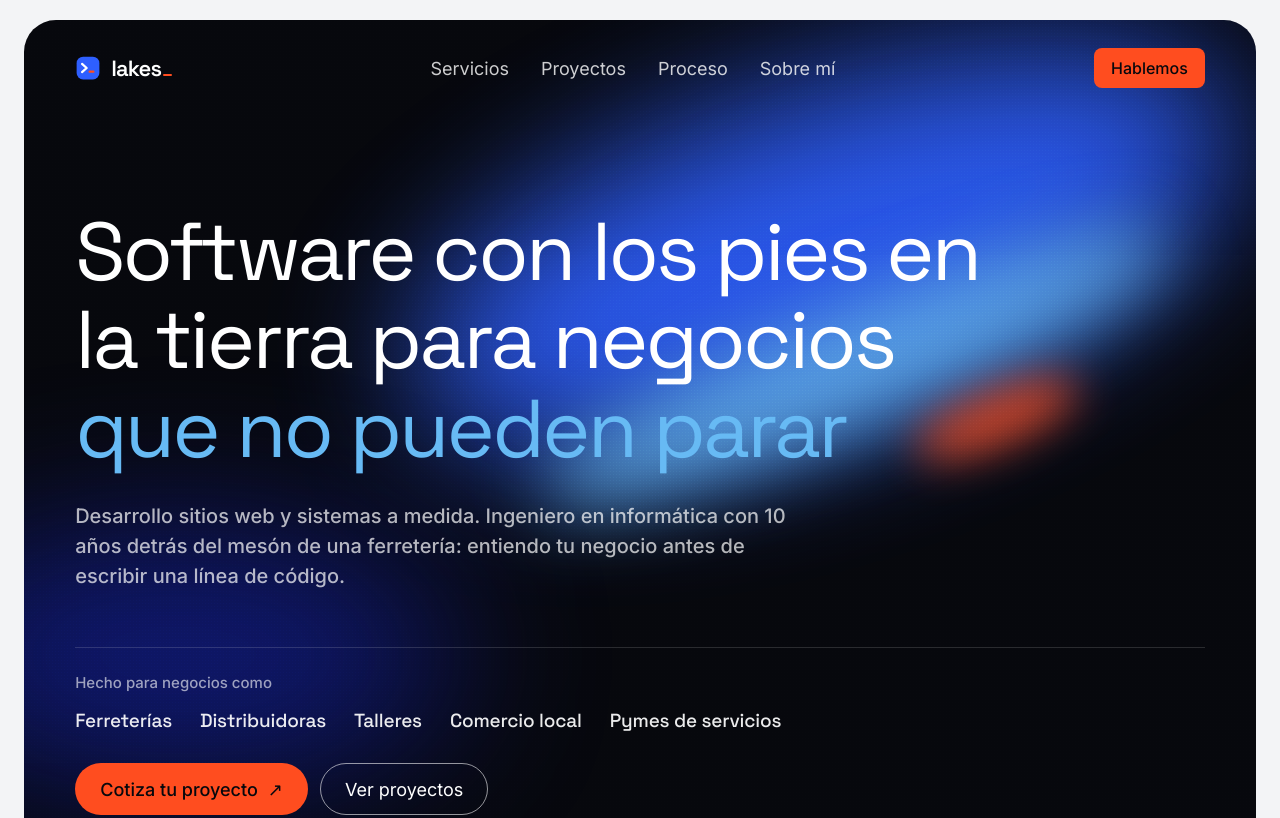
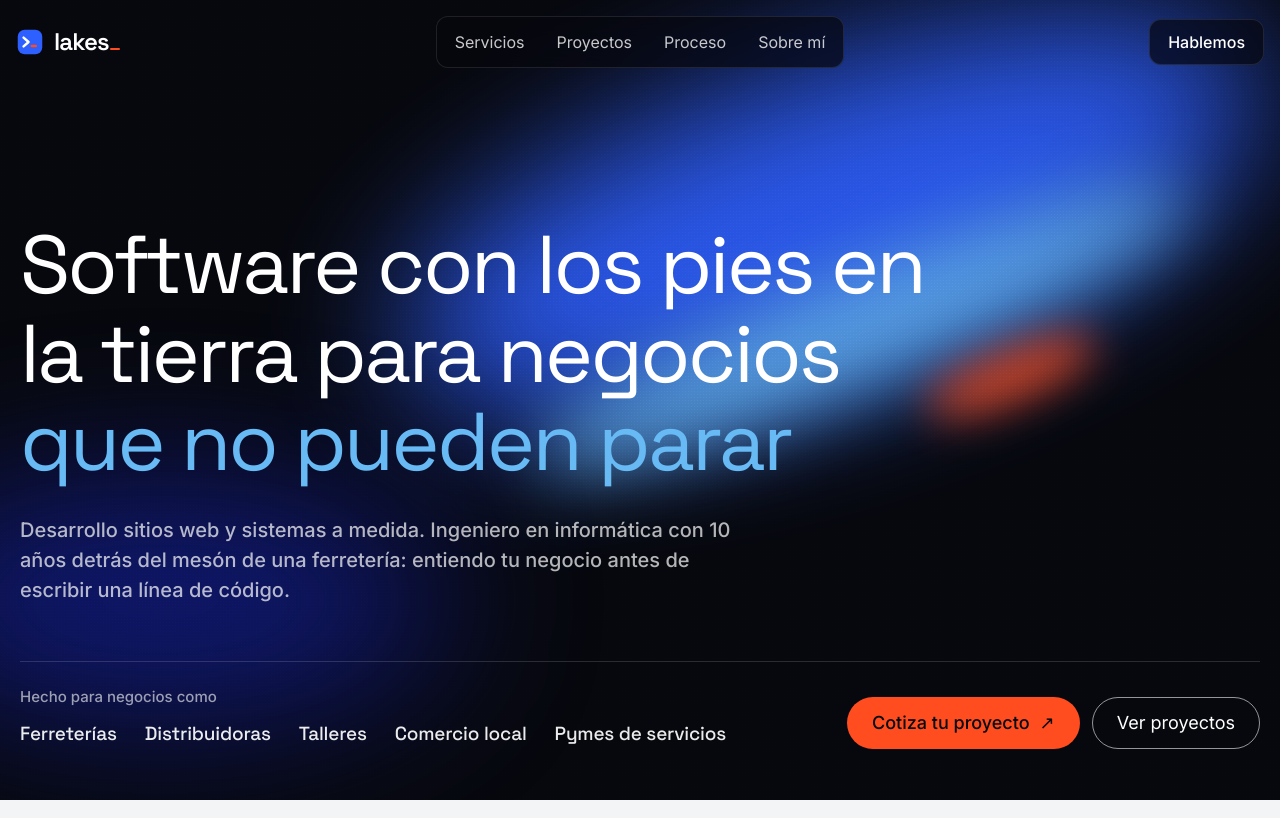
Before and after one commit to lakessoluciones/lakes-web, a plain HTML site: page index.html in a window 1280 px wide. Shown: the top 818 px of the page. Drawn offline with nearby package versions, Linux system fonts and the light colour scheme; a web font is replaced by a local one.

Commit message:
Hero a todo el ancho y barra de navegación flotante
Menos espacio en blanco: sin margen alrededor del hero, secciones más compactas.

Co-Authored-By: Claude Opus 5.5 <noreply@anthropic.com>
Claude-Session: https://claude.ai/code/session_01HbkqT8LFTuxWK11wYhraQZ

```diff
--- a/index.html
+++ b/index.html
@@ -47,8 +47,8 @@
   color-scheme:light;
 }
 *{box-sizing:border-box}
-html{scroll-behavior:smooth}
-body{background:var(--mist);color:var(--ink);font-family:var(--f-body);font-size:16px;line-height:1.5;font-weight:500}
+html{scroll-behavior:smooth;scroll-padding-top:80px}
+body{margin:0;background:var(--mist);color:var(--ink);font-family:var(--f-body);font-size:16px;line-height:1.5;font-weight:500}
 a{color:inherit;text-decoration:none}
 p{margin:0}
 h1,h2,h3{margin:0;font-family:var(--f-display);text-wrap:balance}
@@ -76,19 +76,27 @@ h1,h2,h3{margin:0;font-family:var(--f-display);text-wrap:balance}
 .grain{position:absolute;inset:0;z-index:-1;opacity:.07;background-image:radial-gradient(#fff 1px,transparent 1px);background-size:3px 3px;mix-blend-mode:overlay}
 
 /* Hero */
-.hero-shell{padding-top:12px}
-.hero{min-height:640px;display:flex;flex-direction:column;padding:28px clamp(20px,4vw,56px) clamp(28px,4vw,56px)}
+.hero-shell{padding:0}
+.hero{min-height:max(640px,100svh);border-radius:0;display:flex;flex-direction:column;padding:120px max(20px,calc((100vw - 1280px)/2 + 16px)) clamp(32px,4vw,56px)}
 .hero .light i:nth-child(1){width:70%;height:38%;left:30%;top:8%;background:var(--blue);transform:rotate(-18deg);filter:blur(70px)}
 .hero .light i:nth-child(2){width:55%;height:14%;left:40%;top:34%;background:var(--sky);transform:rotate(-22deg);filter:blur(36px);opacity:.75}
 .hero .light i:nth-child(3){width:45%;height:30%;left:-10%;top:60%;background:var(--night);filter:blur(80px)}
 .hero .light i:nth-child(4){width:14%;height:6%;left:72%;top:44%;background:var(--orange);transform:rotate(-22deg);filter:blur(22px);opacity:.8}
-.nav{display:flex;align-items:center;justify-content:space-between;gap:20px}
-.logo{display:flex;align-items:center;gap:10px;font-family:var(--f-display);font-weight:600;font-size:22px;letter-spacing:-.03em}
-.nav-links{display:flex;gap:32px;font-size:18px;font-weight:400;color:rgba(255,255,255,.8)}
-.nav-links a:hover{color:var(--white)}
-.nav .pill{height:40px;padding:0 16px;border-radius:8px;font-size:16px}
-@media (max-width:860px){.nav-links{display:none}}
-.hero-body{margin-top:auto;padding-top:120px;display:grid;gap:28px;max-width:980px}
+.nav{position:fixed;top:16px;left:0;right:0;z-index:50;pointer-events:none}
+.nav-in{max-width:1280px;margin:0 auto;padding:0 16px;display:grid;grid-template-columns:1fr auto 1fr;align-items:center;gap:12px}
+.nav-in>*{pointer-events:auto}
+.logo{display:flex;align-items:center;gap:10px;font-family:var(--f-display);font-weight:600;font-size:24px;color:var(--white);justify-self:start;transition:color .15s ease}
+.nav.on-light .logo{color:var(--ink)}
+.nav.on-light .nav-links,.nav.on-light .nav-cta{background:rgba(7,8,13,.88)}
+.nav-links,.nav-cta{background:rgba(7,8,13,.72);-webkit-backdrop-filter:blur(14px) saturate(140%);backdrop-filter:blur(14px) saturate(140%);border:1px solid rgba(255,255,255,.1);border-radius:12px}
+.nav-links{display:flex;gap:4px;padding:4px}
+.nav-links a{padding:9px 14px;border-radius:8px;font-size:16px;font-weight:400;color:rgba(255,255,255,.78);transition:color .15s ease,background-color .15s ease}
+.nav-links a:hover{color:var(--white);background:rgba(255,255,255,.08)}
+.nav-cta{justify-self:end;display:inline-flex;align-items:center;height:46px;padding:0 18px;font-size:16px;font-weight:500;color:var(--white);transition:background-color .15s ease,color .15s ease,border-color .15s ease}
+.nav-cta:hover{background:var(--orange);border-color:var(--orange);color:var(--ink)}
+.nav a:focus-visible{outline:2px solid var(--sky);outline-offset:2px}
+@media (max-width:860px){.nav-links{display:none}.nav-in{grid-template-columns:1fr auto}}
+.hero-body{margin-top:auto;padding-top:40px;display:grid;gap:28px;max-width:980px}
 .hero h1{font-weight:400;font-size:clamp(44px,6.4vw,84px);line-height:1.08;letter-spacing:-.035em}
 .hero h1 span{color:var(--sky)}
 .hero .sub{font-size:clamp(17px,1.6vw,20px);color:rgba(255,255,255,.7);max-width:56ch}
@@ -99,7 +107,7 @@ h1,h2,h3{margin:0;font-family:var(--f-display);text-wrap:balance}
 .ctas{display:flex;gap:12px;flex-wrap:wrap}
 
 /* Secciones claras */
-section{padding-block:clamp(72px,9vw,128px)}
+section{padding-block:clamp(56px,7vw,96px)}
 .rule{border-top:1px solid var(--ash)}
 .split{display:grid;grid-template-columns:1fr 1px 1.35fr;gap:clamp(24px,4vw,64px)}
 .split .vr{background:var(--ash)}
@@ -226,15 +234,17 @@ span.cur{display:inline-block!important;font-size:inherit!important;width:.42em;
 </svg>
 
 <a class="skip" href="#problema">Saltar al contenido</a>
-<div class="wrap hero-shell" id="inicio">
+<nav class="nav" id="nav" aria-label="Principal">
+  <div class="nav-in">
+    <a class="logo" href="#inicio"><svg width="28" height="28" aria-hidden="true"><use href="#iso"/></svg><span class="lkw">lakes<span class="cur" aria-hidden="true"></span></span></a>
+    <div class="nav-links"><a href="#servicios">Servicios</a><a href="#trabajo">Proyectos</a><a href="#proceso">Proceso</a><a href="#sobre-mi">Sobre mí</a></div>
+    <a class="nav-cta" href="#contacto">Hablemos</a>
+  </div>
+</nav>
+<div class="hero-shell" id="inicio">
   <header class="panel hero">
     <div class="light" aria-hidden="true"><i></i><i></i><i></i><i></i></div>
     <div class="grain" aria-hidden="true"></div>
-    <nav class="nav" aria-label="Principal">
-      <a class="logo" href="#inicio"><svg width="26" height="26" fill="#FFFFFF" aria-hidden="true"><use href="#iso"/></svg><span class="lkw">lakes<span class="cur" aria-hidden="true"></span></span></a>
-      <div class="nav-links"><a href="#servicios">Servicios</a><a href="#trabajo">Proyectos</a><a href="#proceso">Proceso</a><a href="#sobre-mi">Sobre mí</a></div>
-      <a class="pill pill-cta" href="#contacto">Hablemos</a>
-    </nav>
     <div class="hero-body">
       <h1>Software con los pies en la tierra para negocios <span>que no pueden parar</span></h1>
       <p class="sub">Desarrollo sitios web y sistemas a medida. Ingeniero en informática con 10 años detrás del mesón de una ferretería: entiendo tu negocio antes de escribir una línea de código.</p>
@@ -372,6 +382,9 @@ span.cur{display:inline-block!important;font-size:inherit!important;width:.42em;
 // WhatsApp: pon aquí el número real (formato 569XXXXXXXX) y el botón aparece solo.
 const WHATSAPP = "";
 if (WHATSAPP) { const a = document.getElementById("wa"); a.href = "https://wa.me/" + WHATSAPP + "?text=" + encodeURIComponent("Hola, quiero cotizar un proyecto"); a.hidden = false; }
+const nav=document.getElementById("nav"),hero=document.querySelector(".hero");
+const navTone=()=>nav.classList.toggle("on-light",hero.getBoundingClientRect().bottom<44);
+addEventListener("scroll",navTone,{passive:true});navTone();
 document.getElementById("y").textContent = new Date().getFullYear();
 </script>
 </body>
```
